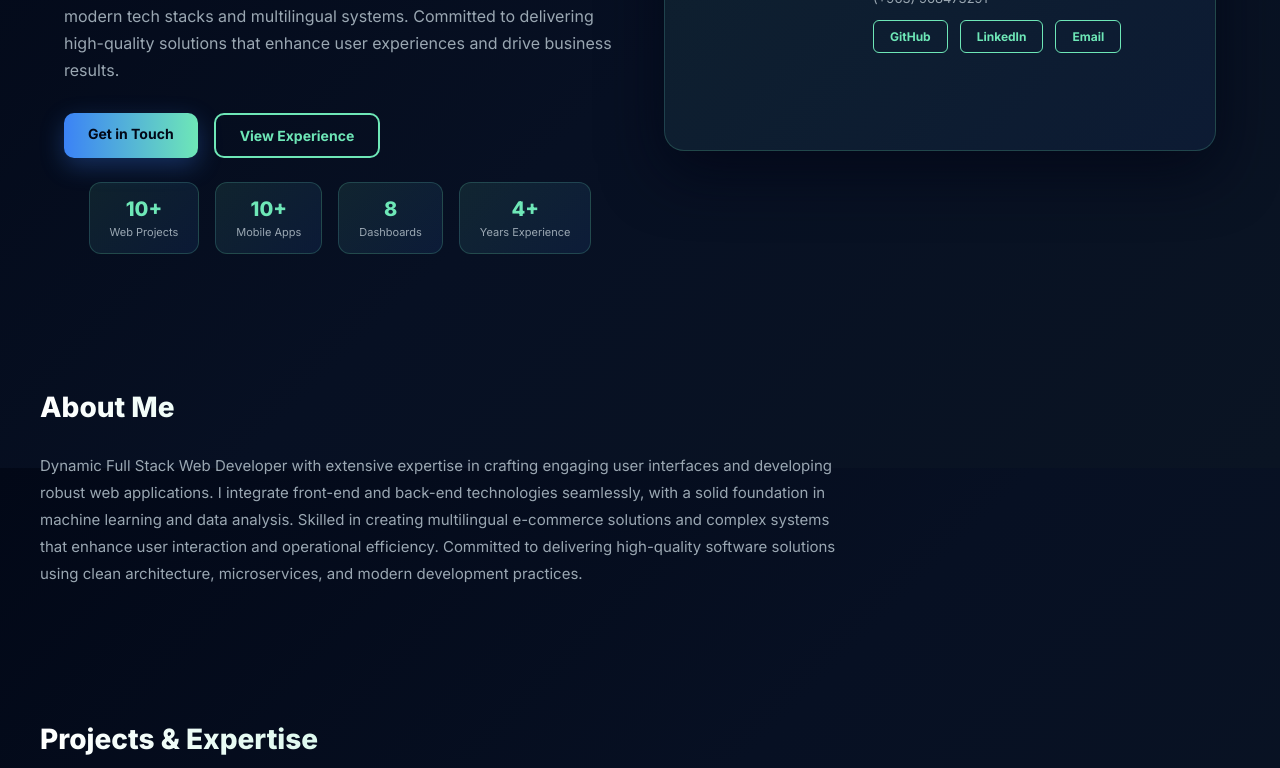
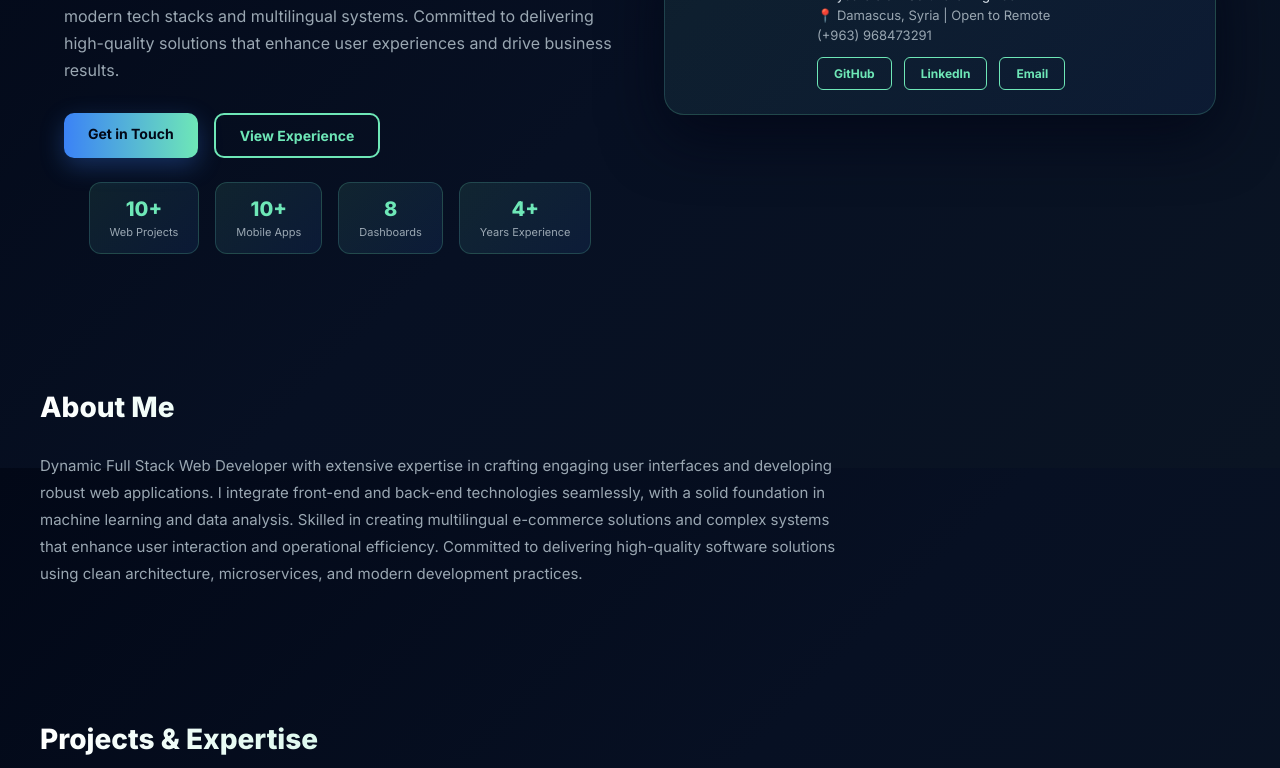
Before and after one commit to Eng-Maya/CV, a plain HTML site: page index.html in a window 1280 px wide. Shown: the part 332-1100 px from the top of the page. Drawn offline with nearby package versions, Linux system fonts and the light colour scheme.

Commit message:
Cv
Signed-off-by: Maya Shakko <mayashakko2001@gmail.com>

```diff
--- a/css/styles-new.css
+++ b/css/styles-new.css
@@ -195,22 +195,9 @@ body {
   box-shadow: 0 20px 60px rgba(3, 6, 23, 0.8);
 }
 
-.avatar {
-  width: 120px;
-  height: 120px;
-  display: flex;
-  align-items: center;
-  justify-content: center;
-  margin: 0 auto 20px;
-  border-radius: 50%;
-  background: linear-gradient(135deg, var(--accent1), var(--accent2));
-  padding: 3px;
-}
 
-.avatar svg {
-  width: 100%;
-  height: 100%;
-}
+
+
 
 .card-body {
   text-align: center;
--- a/css/styles.css
+++ b/css/styles.css
@@ -225,51 +225,13 @@ body {
   align-items: flex-start;
 }
 
-.avatar {
-  width: 160px;
-  height: 200px;
-  display: flex;
-  align-items: center;
-  justify-content: center;
-  margin: 0;
-  border-radius: 0;
-  background: transparent;
-  padding: 0;
-  overflow: hidden;
-  flex-shrink: 0;
-  position: relative;
-}
 
-.avatar::before {
-  content: "";
-  position: absolute;
-  top: 0;
-  left: 0;
-  right: 0;
-  bottom: 0;
-  pointer-events: none;
-  z-index: 1;
-}
 
-.avatar svg {
-  width: 100%;
-  height: 100%;
-  position: relative;
-  z-index: 2;
-}
 
-.avatar img {
-  width: 100%;
-  height: 100%;
-  object-fit: cover;
-  object-position: center;
-  display: block;
-  position: relative;
-  z-index: 2;
-}
 
 .card-body {
   text-align: left;
+  margin-left: 8rem;
 }
 
 .card-body h3 {
--- a/index.html
+++ b/index.html
@@ -63,8 +63,7 @@
           </div>
 
           <div class="hero-card" data-aos="zoom-in">
-            <div class="card-layout">
-              <div class="avatar"></div>
+
               <div class="card-body">
                 <h3>Maya Yazan Shakko</h3>
                 <p>24 years old • Software Engineer </p>
@@ -75,7 +74,7 @@
                   <a href="https://www.linkedin.com/in/maya-shakko" target="_blank">LinkedIn</a>
                   <a href="mailto:mayashakko2001@gmail.com">Email</a>
                 </div>
-              </div>
+
             </div>
           </div>
         </div>
```
